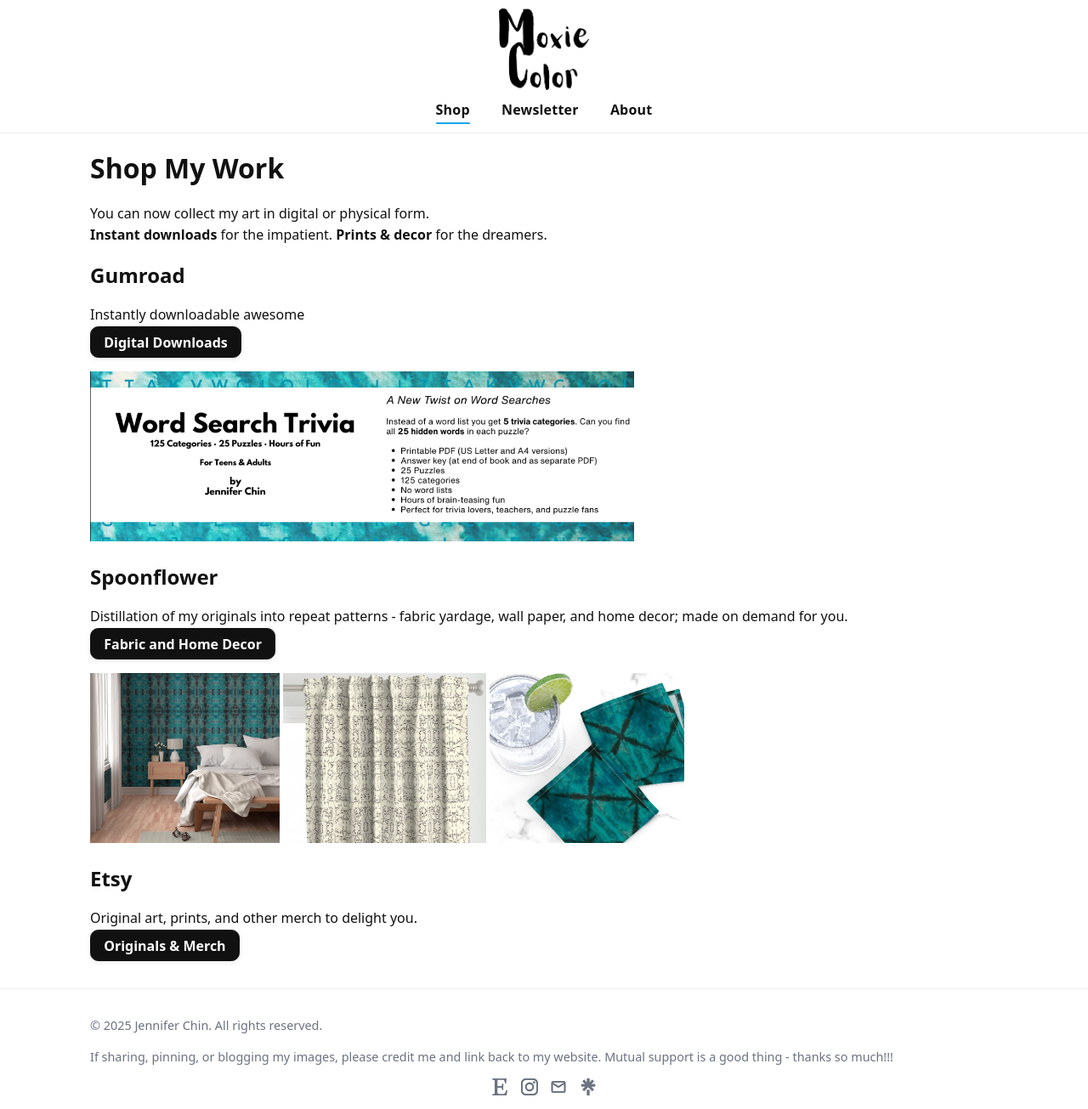
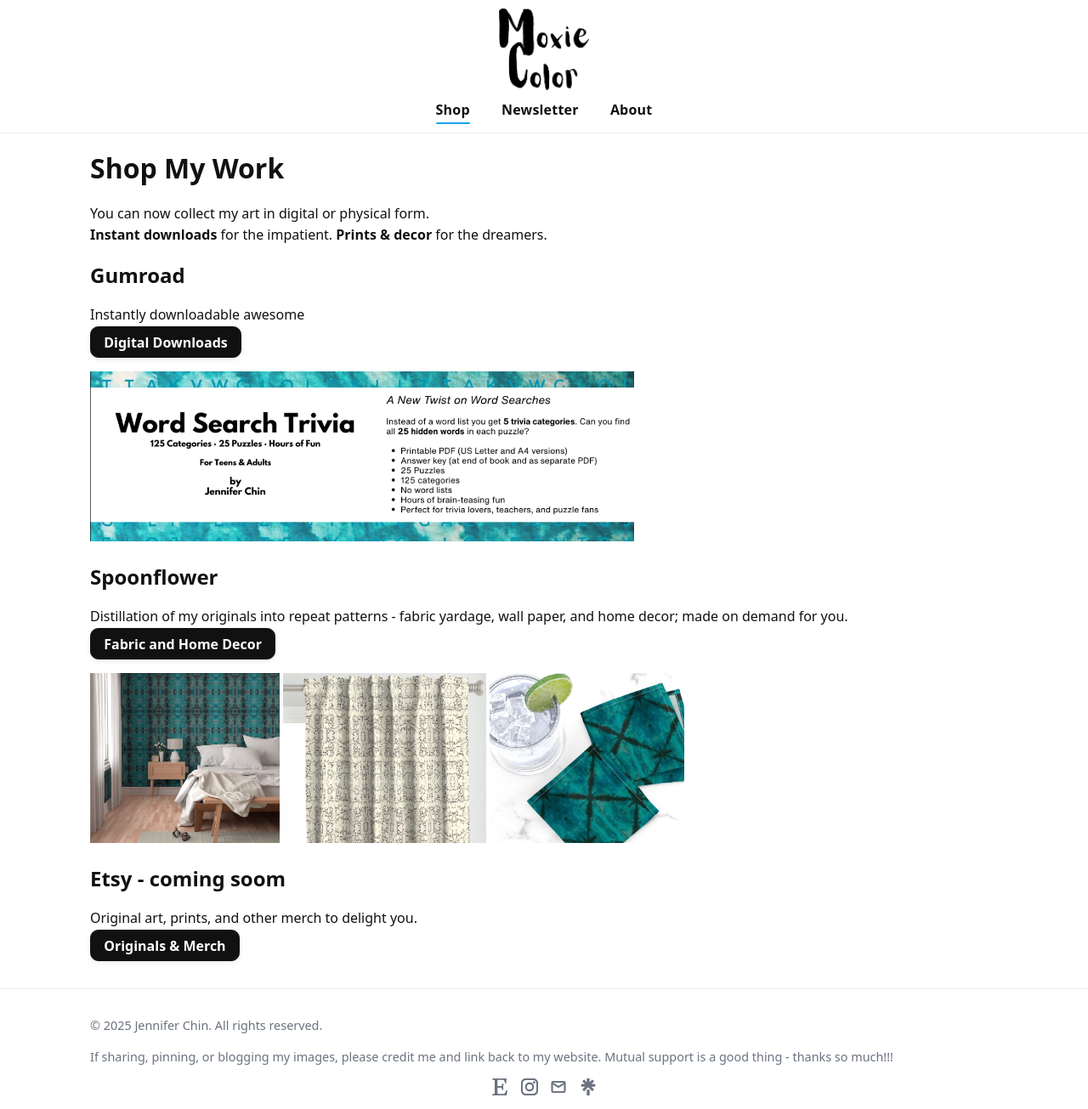
Before and after one commit to MoxieColor/moxiecolor, a Jekyll site: the page built from pages/shop.md, in a window 1280 px wide and 1305 px high. Shown: the whole window at 85% size. Built offline with Jekyll 4.4.1, drawn with Linux system fonts in a browser that asks for light colours.

Commit message:
Update shop.md

```diff
--- a/pages/shop.md
+++ b/pages/shop.md
@@ -25,6 +25,6 @@
   <img src="{{ '/assets/images/stores/Spoonflower3.png') | relative_url }}"  width=auto height="200"/>
 </p>
 
-## Etsy
+## Etsy - coming soom
 Original art, prints, and other merch to delight you.
 <a class="btn" href="https://moxiecolor.etsy.com" target="_blank" rel="noopener">Originals & Merch</a>
```
